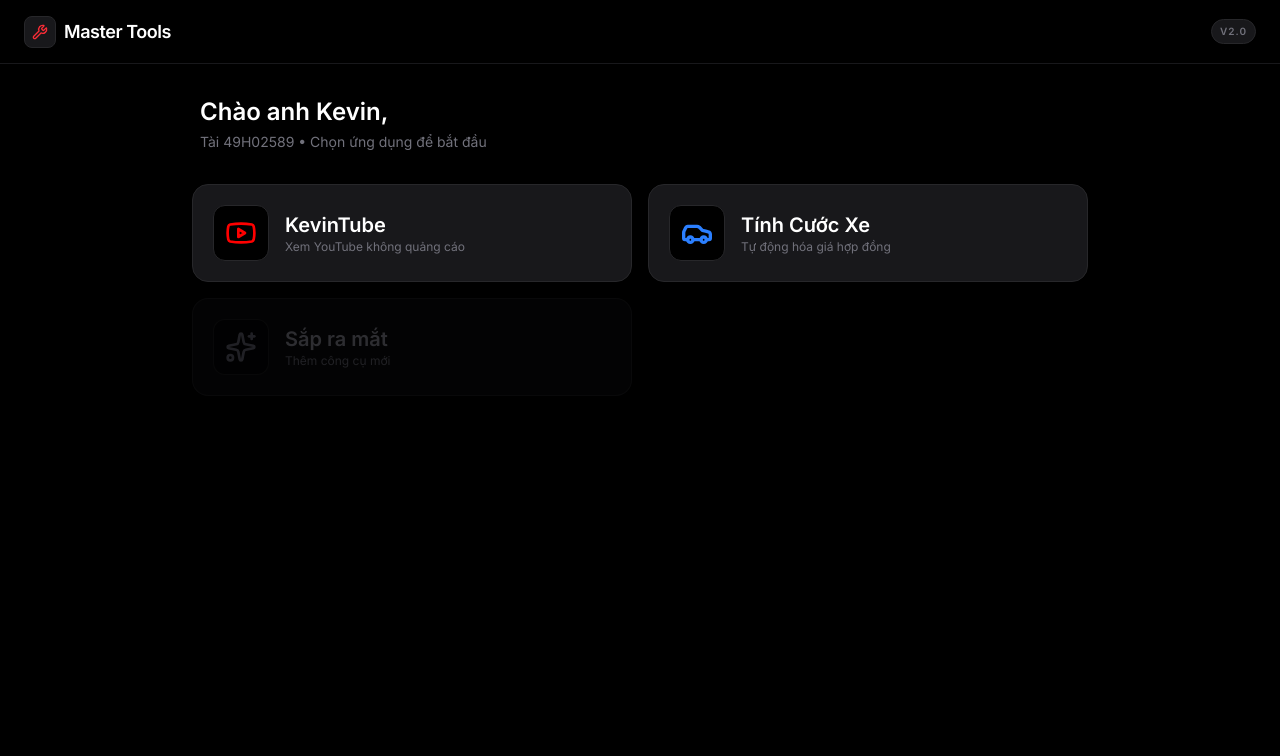
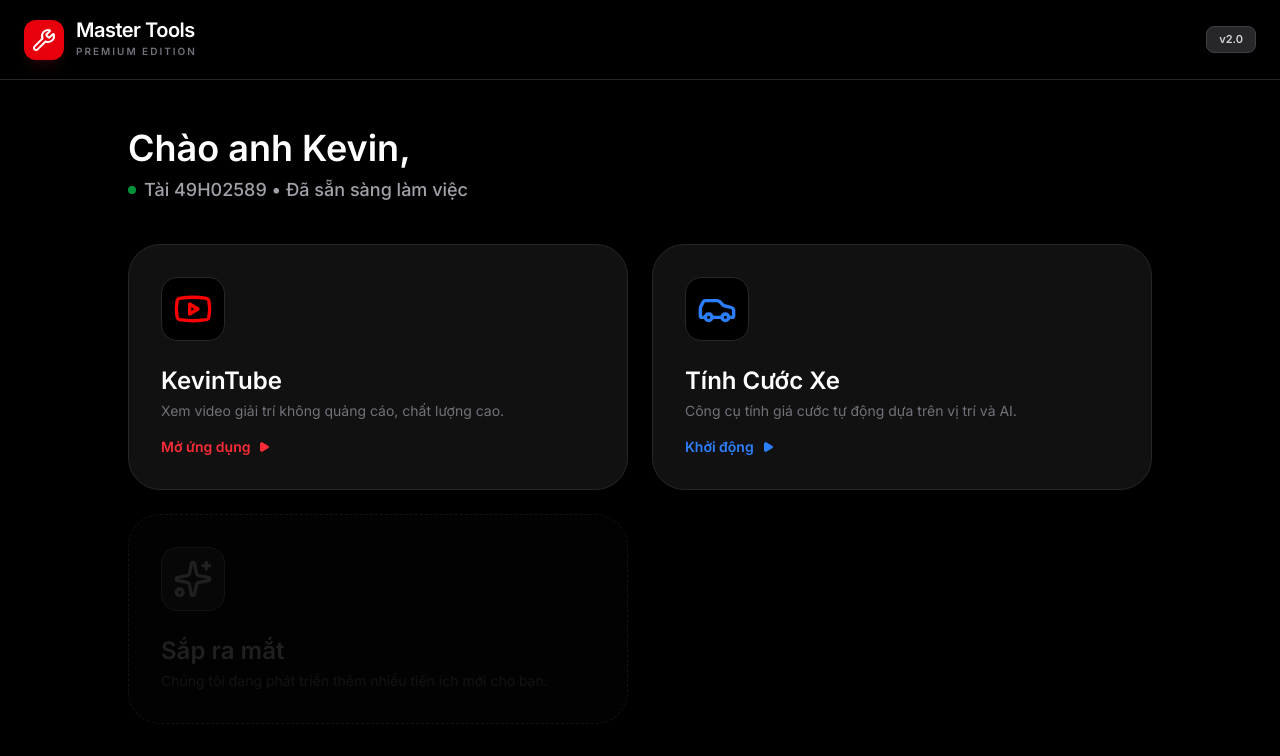
Before and after one commit to kevinhous30/KevinTube, a React (Vite) app: page / in a window 1280 px wide. Shown: the top 756 px of the page. Built offline with nearby package versions, Linux system fonts and the light colour scheme.

Commit message:
Auto sync from S21 - Kevin Master Tool

```diff
--- a/src/Dashboard.tsx
+++ b/src/Dashboard.tsx
@@ -6,83 +6,87 @@ export default function Dashboard() {
   const navigate = useNavigate();
 
   return (
-    <div className="min-h-screen bg-black text-white font-sans selection:bg-red-600 flex flex-col">
-      {/* Compact Header for Car screens */}
-      <header className="w-full z-30 bg-black border-b border-zinc-900 px-6 h-16 flex items-center justify-between sticky top-0">
-        <div className="flex items-center gap-2">
-          <div className="w-8 h-8 rounded-lg bg-zinc-900 flex items-center justify-center border border-zinc-800">
-             <Wrench className="w-4 h-4 text-red-500" />
+    <div className="min-h-screen bg-black text-white font-sans flex flex-col">
+      {/* Header */}
+      <header className="w-full bg-black border-b border-zinc-800 px-6 h-20 flex items-center justify-between sticky top-0 z-50">
+        <div className="flex items-center">
+          <div className="w-10 h-10 rounded-xl bg-red-600 flex items-center justify-center mr-3 shadow-lg shadow-red-900/20">
+             <Wrench className="w-6 h-6 text-white" />
           </div>
-          <span className="font-bold text-lg tracking-tight">Master Tools</span>
+          <div>
+            <h1 className="font-bold text-xl tracking-tight leading-none">Master Tools</h1>
+            <p className="text-[10px] text-zinc-500 font-bold uppercase tracking-[0.2em] mt-1">Premium Edition</p>
+          </div>
         </div>
 
-        <div className="flex items-center gap-3">
-           <div className="text-[10px] bg-zinc-900 px-2 py-1 rounded-full border border-zinc-800 text-zinc-500 font-bold uppercase tracking-widest">
+        <div className="flex items-center">
+           <div className="text-[11px] bg-zinc-800 px-3 py-1 rounded-lg border border-zinc-700 text-zinc-300 font-bold">
               v2.0
            </div>
         </div>
       </header>
 
       {/* Main Content */}
-      <main className="flex-1 p-4 lg:p-8 overflow-y-auto">
-         <div className="max-w-4xl mx-auto">
+      <main className="flex-1 p-6 lg:p-12">
+         <div className="max-w-5xl mx-auto">
 
-            <div className="mb-8 pl-2">
-               <h1 className="text-2xl font-bold text-white mb-1">Chào anh Kevin,</h1>
-               <p className="text-zinc-500 text-sm">
-                 Tài 49H02589 • Chọn ứng dụng để bắt đầu
-               </p>
+            <div className="mb-10">
+               <h1 className="text-4xl font-bold text-white mb-2">Chào anh Kevin,</h1>
+               <div className="flex items-center">
+                 <div className="w-2 h-2 rounded-full bg-green-500 mr-2 animate-pulse"></div>
+                 <p className="text-zinc-400 text-lg font-medium">
+                   Tài 49H02589 • Đã sẵn sàng làm việc
+                 </p>
+               </div>
             </div>
 
-            <div className="grid grid-cols-1 sm:grid-cols-2 gap-4">
+            <div className="grid grid-cols-1 md:grid-cols-2 gap-6">
 
-               {/* KevinTube Card - Ultra High Contrast */}
+               {/* KevinTube Card */}
                <button
                  onClick={() => navigate('/kevintube')}
-                 className="group relative flex items-center gap-4 bg-zinc-900 active:bg-zinc-800 border border-zinc-800 rounded-2xl p-5 transition-all"
+                 className="group relative flex flex-col bg-[#111] hover:bg-[#151515] active:scale-[0.98] border border-zinc-800 rounded-[2rem] p-8 transition-all duration-200 text-left"
                >
-                 <div className="w-14 h-14 rounded-xl bg-black border border-zinc-800 flex items-center justify-center shrink-0">
-                    <Youtube className="w-8 h-8 text-[#FF0000]" />
+                 <div className="w-16 h-16 rounded-2xl bg-black border border-zinc-800 flex items-center justify-center mb-6 group-hover:border-red-500/50 transition-colors">
+                    <Youtube className="w-10 h-10 text-[#FF0000]" />
                  </div>
 
-                 <div className="flex-1 text-left">
-                   <h2 className="text-xl font-bold text-white">KevinTube</h2>
-                   <p className="text-zinc-500 text-xs line-clamp-1">Xem YouTube không quảng cáo</p>
+                 <div className="mb-4">
+                   <h2 className="text-2xl font-bold text-white mb-1">KevinTube</h2>
+                   <p className="text-zinc-500 text-sm">Xem video giải trí không quảng cáo, chất lượng cao.</p>
                  </div>
 
-                 <div className="w-8 h-8 rounded-full bg-zinc-800 flex items-center justify-center opacity-0 group-hover:opacity-100 transition-opacity">
-                    <Play className="w-4 h-4 text-zinc-300" />
+                 <div className="mt-auto flex items-center text-red-500 font-bold text-sm">
+                    Mở ứng dụng <Play className="w-3 h-3 ml-2 fill-current" />
                  </div>
                </button>
 
-               {/* AutoPricing Card - Ultra High Contrast */}
+               {/* AutoPricing Card */}
                <button
                  onClick={() => navigate('/auto-pricing')}
-                 className="group relative flex items-center gap-4 bg-zinc-900 active:bg-zinc-800 border border-zinc-800 rounded-2xl p-5 transition-all"
+                 className="group relative flex flex-col bg-[#111] hover:bg-[#151515] active:scale-[0.98] border border-zinc-800 rounded-[2rem] p-8 transition-all duration-200 text-left"
                >
-                 <div className="w-14 h-14 rounded-xl bg-black border border-zinc-800 flex items-center justify-center shrink-0">
-                    <svg xmlns="http://www.w3.org/20.0.0" className="w-8 h-8 text-blue-500" viewBox="0 0 24 24" fill="none" stroke="currentColor" strokeWidth="2.5" strokeLinecap="round" strokeLinejoin="round"><path d="M19 17h2c.6 0 1-.4 1-1v-3c0-.9-.7-1.7-1.5-1.9C18.7 10.6 16 10 16 10s-1.3-1.4-2.2-2.3c-.5-.4-1.1-.7-1.8-.7H5c-.6 0-1.1.4-1.4.9l-1.4 2.9A3.7 3.7 0 0 0 2 12v4c0 .6.4 1 1 1h2"/><circle cx="7" cy="17" r="2"/><path d="M9 17h6"/><circle cx="17" cy="17" r="2"/></svg>
+                 <div className="w-16 h-16 rounded-2xl bg-black border border-zinc-800 flex items-center justify-center mb-6 group-hover:border-blue-500/50 transition-colors">
+                    <svg xmlns="http://www.w3.org/2000/svg" className="w-10 h-10 text-blue-500" viewBox="0 0 24 24" fill="none" stroke="currentColor" strokeWidth="2" strokeLinecap="round" strokeLinejoin="round"><path d="M19 17h2c.6 0 1-.4 1-1v-3c0-.9-.7-1.7-1.5-1.9C18.7 10.6 16 10 16 10s-1.3-1.4-2.2-2.3c-.5-.4-1.1-.7-1.8-.7H5c-.6 0-1.1.4-1.4.9l-1.4 2.9A3.7 3.7 0 0 0 2 12v4c0 .6.4 1 1 1h2"/><circle cx="7" cy="17" r="2"/><path d="M9 17h6"/><circle cx="17" cy="17" r="2"/></svg>
                  </div>
 
-                 <div className="flex-1 text-left">
-                   <h2 className="text-xl font-bold text-white">Tính Cước Xe</h2>
-                   <p className="text-zinc-500 text-xs line-clamp-1">Tự động hóa giá hợp đồng</p>
+                 <div className="mb-4">
+                   <h2 className="text-2xl font-bold text-white mb-1">Tính Cước Xe</h2>
+                   <p className="text-zinc-500 text-sm">Công cụ tính giá cước tự động dựa trên vị trí và AI.</p>
                  </div>
 
-                 <div className="w-8 h-8 rounded-full bg-zinc-800 flex items-center justify-center opacity-0 group-hover:opacity-100 transition-opacity">
-                    <Play className="w-4 h-4 text-zinc-300" />
+                 <div className="mt-auto flex items-center text-blue-500 font-bold text-sm">
+                    Khởi động <Play className="w-3 h-3 ml-2 fill-current" />
                  </div>
                </button>
 
-               {/* Analytics - Placeholder */}
-               <div className="flex items-center gap-4 bg-zinc-900/40 border border-zinc-800/50 rounded-2xl p-5 opacity-40">
-                 <div className="w-14 h-14 rounded-xl bg-black/50 border border-zinc-800/50 flex items-center justify-center shrink-0">
-                    <Sparkles className="w-8 h-8 text-zinc-600" />
+               {/* Placeholder */}
+               <div className="flex flex-col bg-zinc-900/20 border border-dashed border-zinc-800 rounded-[2rem] p-8 opacity-50 grayscale">
+                 <div className="w-16 h-16 rounded-2xl bg-zinc-900/50 border border-zinc-800 flex items-center justify-center mb-6">
+                    <Sparkles className="w-10 h-10 text-zinc-700" />
                  </div>
-                 <div className="flex-1 text-left">
-                   <h2 className="text-xl font-bold text-zinc-500">Sắp ra mắt</h2>
-                   <p className="text-zinc-600 text-xs">Thêm công cụ mới</p>
-                 </div>
+                 <h2 className="text-2xl font-bold text-zinc-700 mb-1">Sắp ra mắt</h2>
+                 <p className="text-zinc-800 text-sm">Chúng tôi đang phát triển thêm nhiều tiện ích mới cho bạn.</p>
                </div>
 
             </div>
--- a/src/index.css
+++ b/src/index.css
@@ -12,7 +12,24 @@
 }
 
 body {
-  background-color: var(--color-zinc-950);
+  background-color: black;
   color: white;
   font-family: var(--font-sans);
+  overscroll-behavior: none;
+  -webkit-tap-highlight-color: transparent;
 }
+
+/* Custom scrollbar for car screens */
+::-webkit-scrollbar {
+  width: 8px;
+}
+::-webkit-scrollbar-track {
+  background: black;
+}
+::-webkit-scrollbar-thumb {
+  background: #333;
+  border-radius: 4px;
+}
+::-webkit-scrollbar-thumb:hover {
+  background: #444;
+}
```
Also changed, not shown: src/AutoPricing.tsx (+94 -74 lines), src/KevinTube.tsx (+66 -63 lines).
